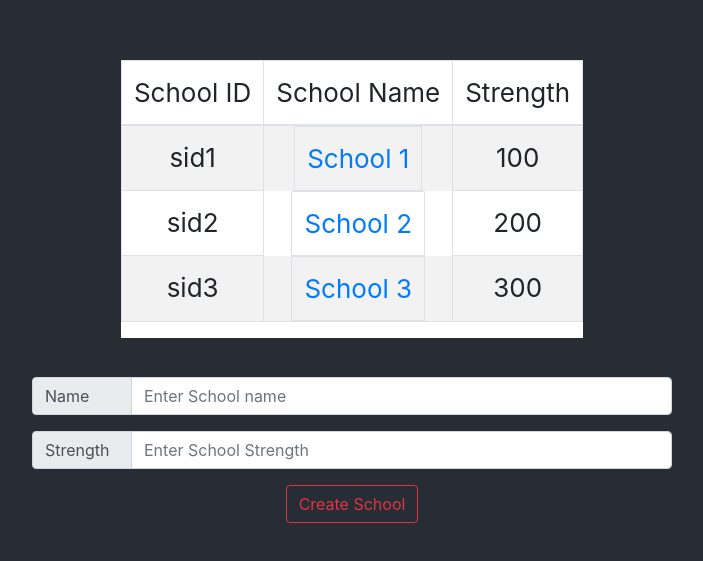
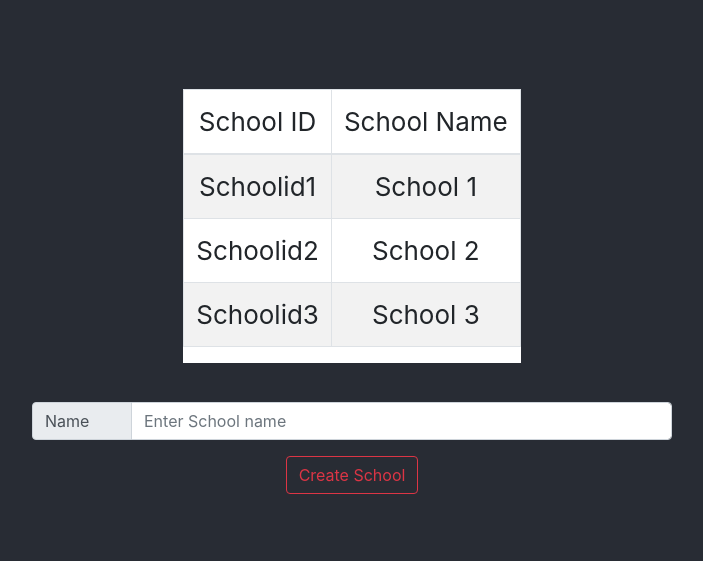
Before and after one commit to CodingParkFunSeries/RMS-Frontend, a React (Create React App) app: page / in a window 1280 px wide. Shown: the part 109-670 px from the top of the page, without its empty margins (288-991 px from the left). Built offline with nearby package versions, Linux system fonts and the light colour scheme.

Commit message:
SchoolComponent added

```diff
--- a/src/Pages/AdminHomePage.js
+++ b/src/Pages/AdminHomePage.js
@@ -1,65 +1,28 @@
 import React,{Component} from 'react';
 import Button from 'react-bootstrap/Button';
-import Table from 'react-bootstrap/Table';
 import InputGroup from 'react-bootstrap/InputGroup';
 import FormControl from 'react-bootstrap/FormControl';
-import {Link} from 'react-router-dom'
+import SchoolTableComponent from './Components/SchoolTableComponent';
+import mockschooldata from './mockdata/schooldata';
 
-class SchoolTable extends Component{
-    render(){
-        const {data,headers} = this.props;
-        return(
-            <Table striped bordered hover>
-            <thead>
-              <tr>
-                {headers.map((header,index)=>{
-                    return(<td key={index}>{header}</td>)
-                })}
-              </tr>
-            </thead>
-            <tbody>
-              {Object.keys(data).map((key,index)=>{
-                  return(
-                    <tr key={index}>
-                        <td>{key}</td>
-                        <Link to='/createclassroom'>
-                            <td>{data[key].schoolname}</td>
-                        </Link>
-                        <td>{data[key].strength}</td>
-                    </tr>
-                  )
-              })}
-            </tbody>
-          </Table>
-        )
-    }
-}
 class  AdminHomePage extends Component {
     componentDidMount(){
-        const schoolsPresent = require('./mockdata/schooldata.json');
-        this.setState({schoolsPresent})
+        this.setState({schoolsPresent:mockschooldata})
     }
     constructor(props){
         super(props);
         this.state={
-            schoolsPresent:{} ,
+            schoolsPresent:[] ,
             newschool:{
-                name:'',
-                strength:''
+                SchoolName:''
             }
         }
     }
     createschool (){
-        let newid = 'sid'+(Object.keys(this.state.schoolsPresent).length+1);
-        this.setState({schoolsPresent:{...this.state.schoolsPresent,[newid]:{
-            schoolname:this.state.newschool.name,
-            strength:this.state.newschool.strength
-        }}})
-        this.setState({newschool:{
-            name:'',
-            strength:'',
-            sid:''
-        }})
+        this.setState({
+            schoolsPresent:[...this.state.schoolsPresent,this.state.newschool],
+            newschool:{SchoolName:''}
+        })
     }
     handleChange(event){
         this.setState({newschool:{
@@ -73,7 +36,7 @@ class  AdminHomePage extends Component {
             <div className="App">
 
                 <div style={{background:'white'}}>
-                    <SchoolTable data={this.state.schoolsPresent} headers={["School ID","School Name","Strength"]}/>
+                    <SchoolTableComponent data={this.state.schoolsPresent} headers={["School ID","School Name"]}/>
                 </div>
 
                 <br />
@@ -89,25 +52,8 @@ class  AdminHomePage extends Component {
                         aria-label="Default"
                         aria-describedby="inputGroup-sizing-default"
                         onChange={this.handleChange.bind(this)}
-                        value={this.state.newschool.name}
-                        name='name'
-                    />
-                </InputGroup>
-
-                <InputGroup className="mb-3" style = {{width:"50%"}}>
-                    <InputGroup.Prepend>
-                    <InputGroup.Text
-                        style={{width:100}}
-                        id="inputGroup-sizing-default">Strength</InputGroup.Text>
-                    </InputGroup.Prepend>
-                    <FormControl
-                        placeholder="Enter School Strength"
-                        aria-label="Default"
-                        aria-describedby="inputGroup-sizing-default"
-                        onChange={this.handleChange.bind(this)}
-                        value={this.state.newschool.strength}
-                        name='strength'
-                        type='number'
+                        value={this.state.newschool.SchoolName}
+                        name='SchoolName'
                     />
                 </InputGroup>
 
--- /dev/null
+++ b/src/Pages/Components/SchoolTableComponent.js
@@ -0,0 +1,35 @@
+import React,{Component} from 'react';
+import Table from 'react-bootstrap/Table';
+
+class SchoolTableComponent extends Component{
+    render(){
+        const {data,headers} = this.props;
+        return(
+            <Table striped bordered hover>
+            <thead>
+              <tr>
+                {headers.map((header,index)=>{
+                    return(<td key={index}>{header}</td>)
+                })}
+              </tr>
+            </thead>
+            <tbody>
+              {data.map((dataentry,index)=>{
+                  return(
+                    <tr key={index}>
+                        <td>{dataentry.Schoolid}</td>
+                        <td
+                            style={{cursor:'pointer'}}
+                            title="Explore this School"
+                            onClick={()=>{window.open('/createclassroom','_self')}}>  {dataentry.SchoolName}
+                        </td>
+                    </tr>
+                  )
+              })}
+            </tbody>
+          </Table>
+        )
+    }
+}
+
+export default SchoolTableComponent;
--- /dev/null
+++ b/src/Pages/mockdata/schooldata.js
@@ -0,0 +1,17 @@
+const mockschooldata = [
+    {
+        "SchoolName" : "School 1",
+        "Schoolid" : "Schoolid1"
+    },
+    {
+        "SchoolName" : "School 2",
+        "Schoolid" : "Schoolid2"
+    },
+
+    {
+        "SchoolName" : "School 3",
+        "Schoolid" : "Schoolid3"
+    }
+]
+
+export default mockschooldata;
--- a/src/Pages/mockdata/schooldata.json
+++ /dev/null
@@ -1,14 +0,0 @@
-{
-    "sid1":{
-        "schoolname" : "School 1",
-        "strength" : "100"
-    },
-    "sid2":{
-        "schoolname" : "School 2",
-        "strength" : "200"
-    },
-    "sid3":{
-        "schoolname" : "School 3",
-        "strength" : "300"
-    }
-}
```
